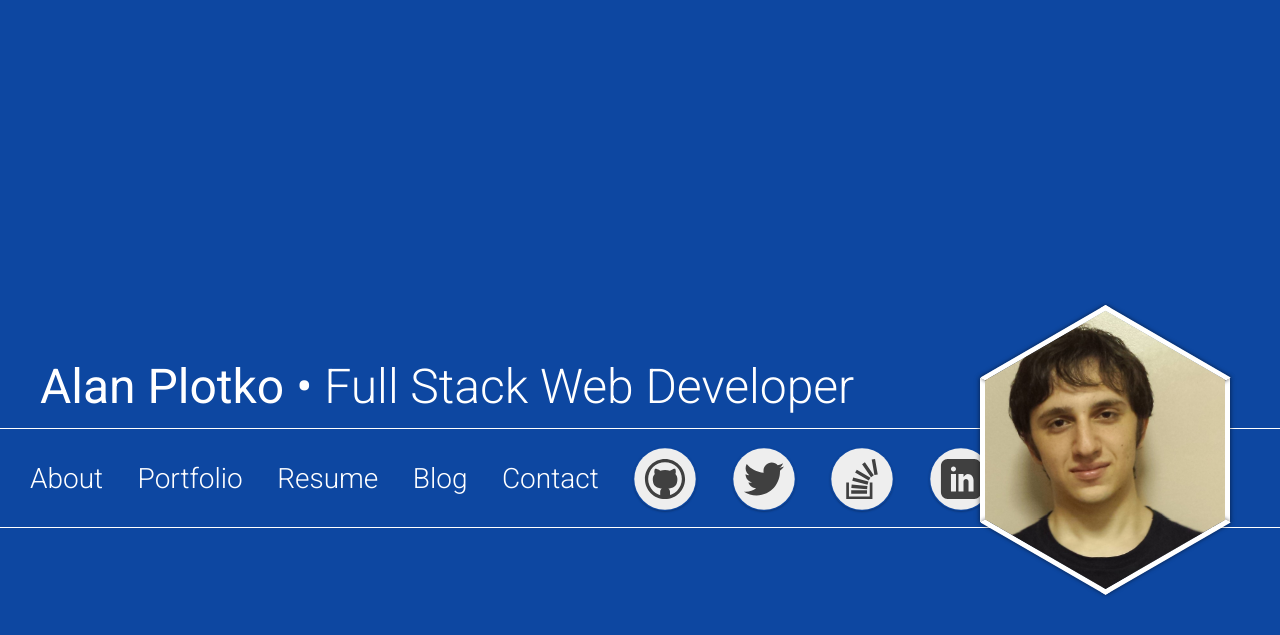
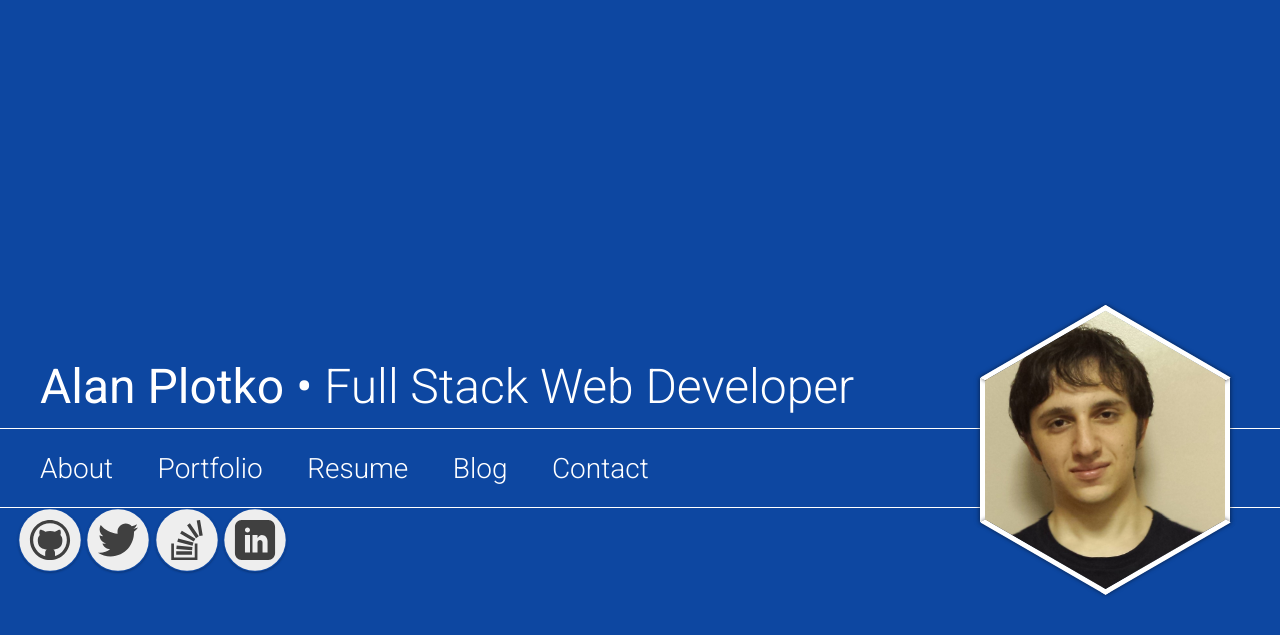
Before and after one commit to alanplotko/portfolio-blog, a Jekyll site: the page built from index.html, in a window 1280 px wide. Shown: the top 635 px of the page. Built offline with Jekyll 4.4.1, drawn with Linux system fonts in a browser that asks for light colours.

Commit message:
Move social icons out of nav; resize nav area

```diff
--- a/assets/css/main.css
+++ b/assets/css/main.css
@@ -120,7 +120,7 @@ ul#nav {
     list-style-type: none;
     position: relative;
     top: 0;
-    height: 100px;
+    height: 80px;
     margin: 0;
 	border-top: 1px solid #fff;
 	border-bottom: 1px solid #fff;
@@ -128,7 +128,7 @@ ul#nav {
 
 ul#nav li {
 	display: inline-block;
-	margin: 18px 0 0 30px;
+	margin: 18px 0 0 40px;
 	vertical-align: middle;
 }
 
@@ -163,7 +163,15 @@ ul#nav li > a:hover:before {
 	transform: scaleX(1);
 }
 
-ul#nav li > a > img {
+ul#social {
+	list-style-type: none;
+}
+
+ul#social li {
+	display: inline-block;
+}
+
+ul#social li > a > img {
 	width: 64px;
 	height: 64px;
 	border-radius: 32px;
--- a/index.html
+++ b/index.html
@@ -14,13 +14,15 @@ title: Alan Plotko
     <li><a href="#">Resume</a></li>
     <li><a href="#">Blog</a></li>
     <li><a href="#">Contact</a></li>
+  </ul>
+  <ul id="social">
     <li><a href="https://github.com/alanplotko"><img src="/assets/img/svg/github.svg" /></a></li>
     <li><a href="https://twitter.com/alanplotko"><img src="/assets/img/svg/twitter.svg" /></a></li>
     <li><a href="http://stackoverflow.com/users/3125787/rdrazard"><img src="/assets/img/svg/stackoverflow.svg" /></a></li>
     <li><a href="https://www.linkedin.com/in/alanplotko"><img src="/assets/img/svg/linkedin.svg" /></a></li>
   </ul>
+  <div id="photo" class="hexagon">
+    <div class="hexTop"></div>
+    <div class="hexBottom"></div>
+  </div>
 </div>
-<div id="photo" class="hexagon">
-  <div class="hexTop"></div>
-  <div class="hexBottom"></div>
-</div>
```
